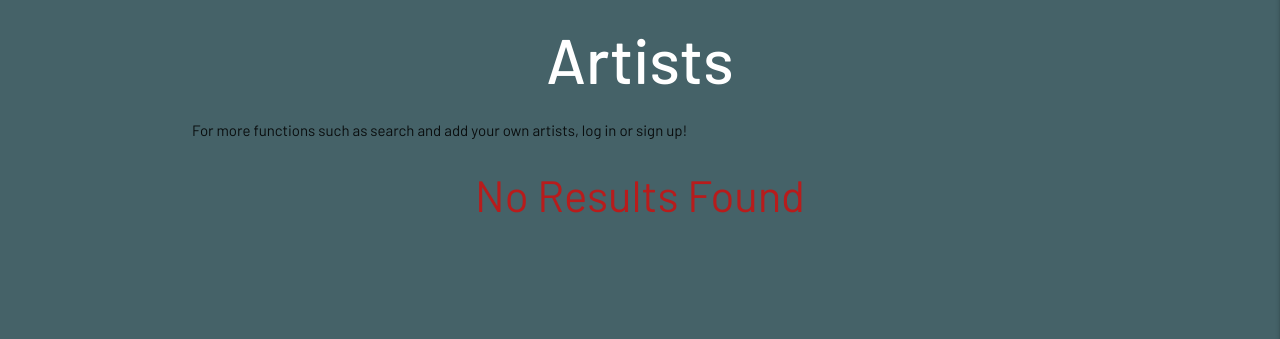
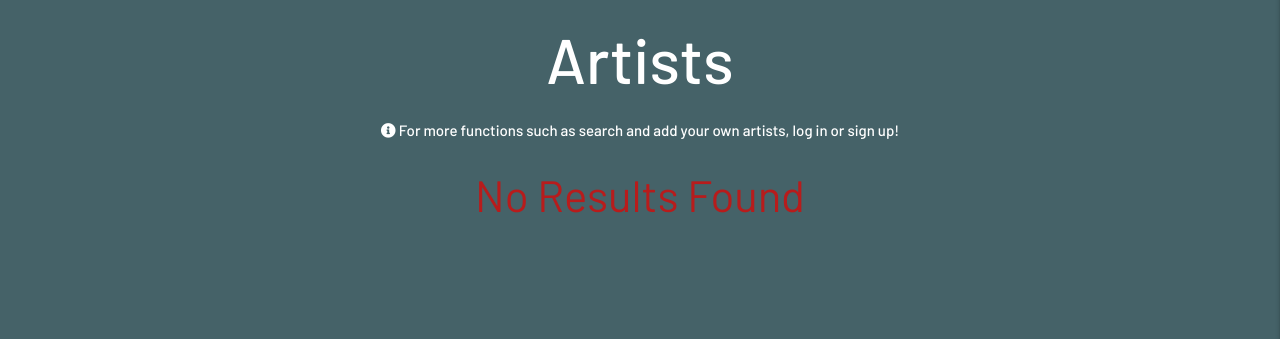
Before and after one commit to rudberga/CI-MS3-calm, a Flask app: page /search in a window 1280 px wide. Shown: the part 81-420 px from the top of the page. Run offline with Flask 2, Linux system fonts and the light colour scheme; data that the repository does not hold is empty; some libraries are stand-ins or nearby versions.

Commit message:
ADD - text under artists for encouraging to sign up

```diff
--- a/static/css/style.css
+++ b/static/css/style.css
@@ -165,6 +165,11 @@ main {
 .title-artists {
     font-weight: 700;
     color: #fff;
+}
+
+.text-artists {
+    color: #fff;
+    background-color: transparent;
 }
 
 /*--------------------------------- Profile page */
--- a/templates/artists.html
+++ b/templates/artists.html
@@ -32,8 +32,8 @@
         </form>
     </div>
     {% else %}
-    <div>
-        <p>For more functions such as search and add your own artists, log in or sign up!</p>
+    <div class="center-align text-artists">
+        <p><i class="fas fa-info-circle"></i> <strong>For more functions such as search and add your own artists, log in or sign up!</strong></p>
     </div>
     {% endif %}
     <!-- Add artist modal -->
```
